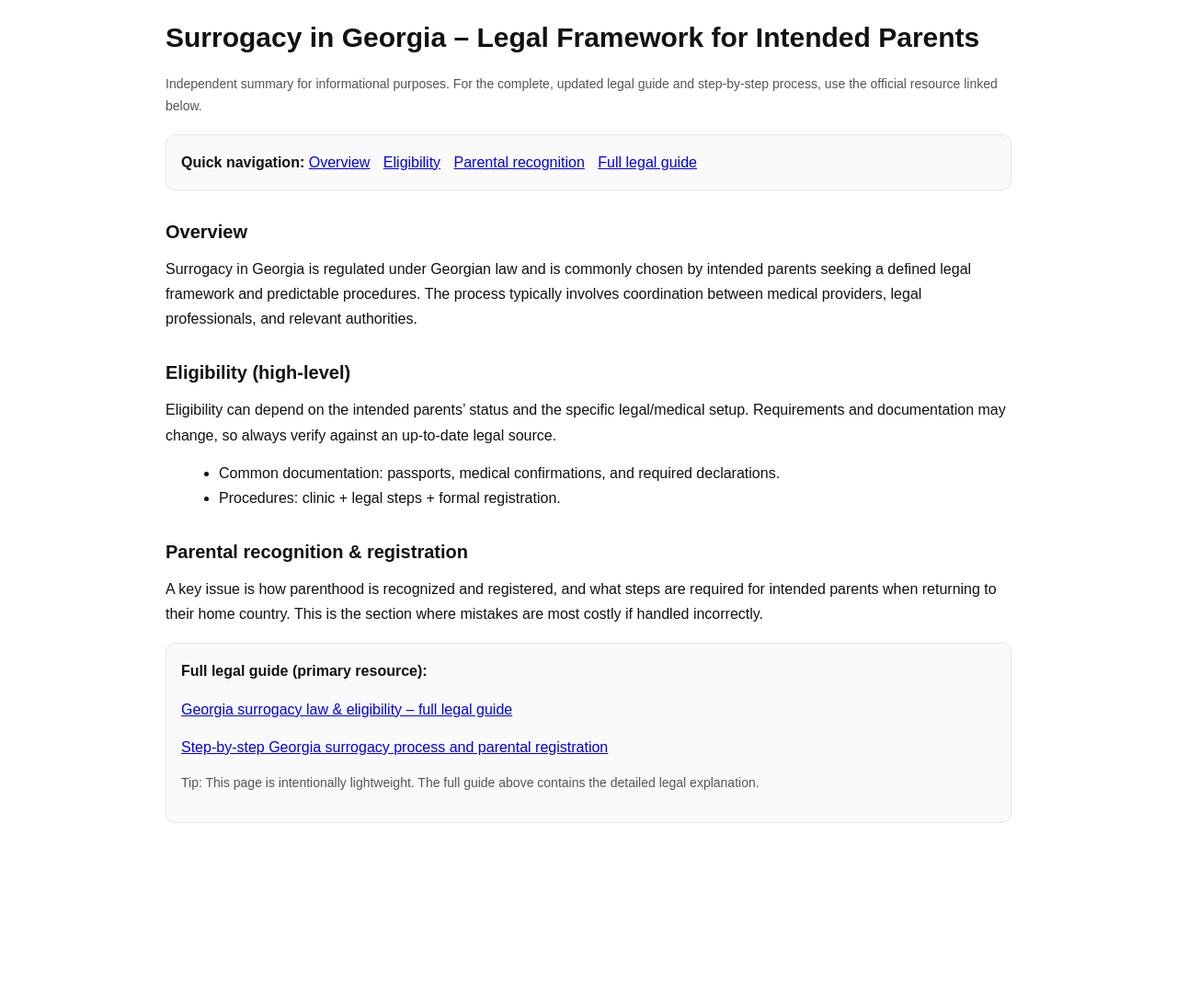
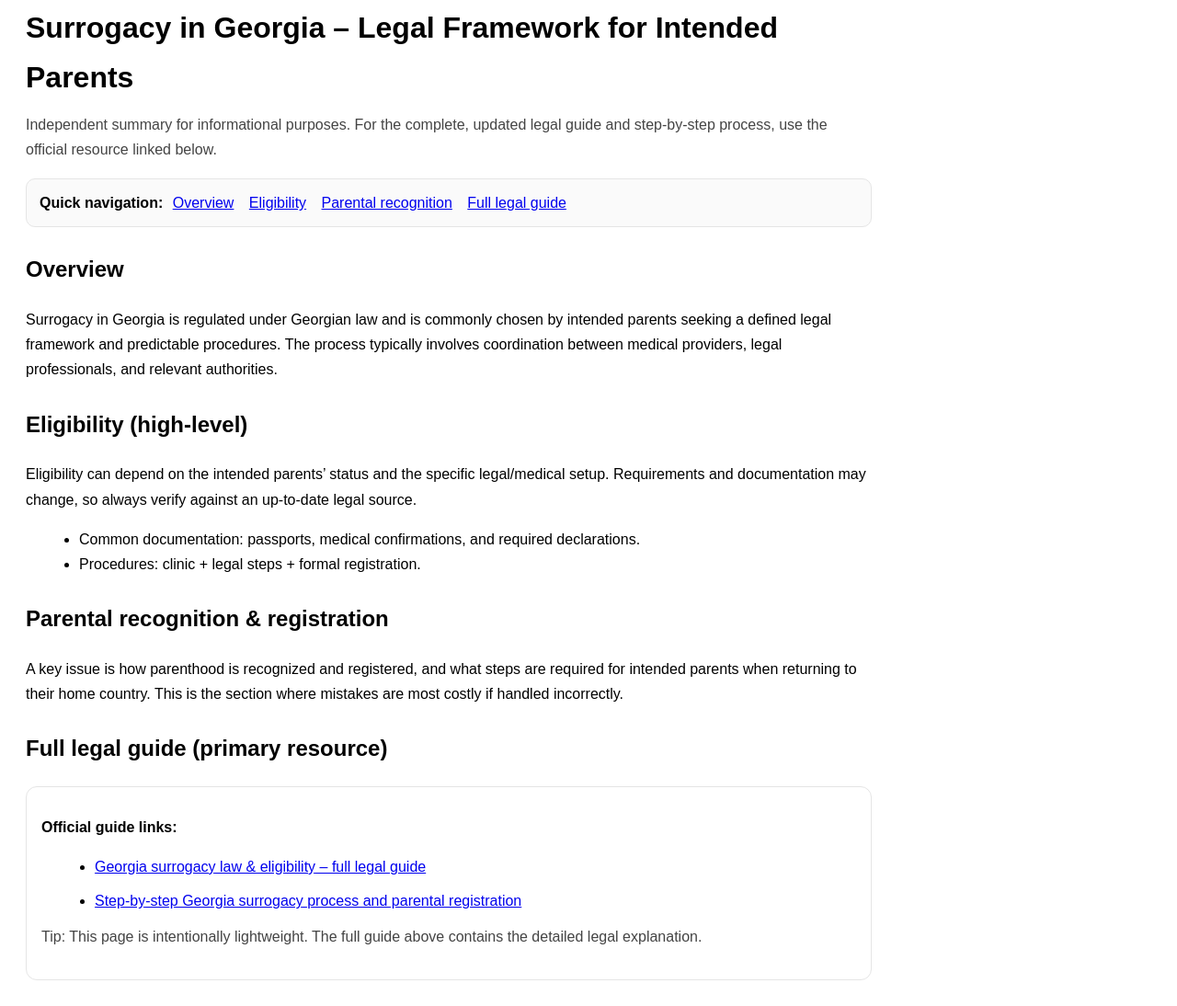
Before and after one commit to danielmoralesguide-dotcom/georgia-surrogacy-legal, a plain HTML site: page index.html in a window 1280 px wide. Shown: the part 25-1119 px from the top of the page at 92% size. Before the commit the page ends 960 px from the top, so only its background shows below. Drawn offline with Linux system fonts and the light colour scheme.

Commit message:
Update index.html

```diff
--- a/index.html
+++ b/index.html
@@ -2,52 +2,54 @@
 <html lang="en">
 <head>
   <meta charset="UTF-8" />
-  <meta name="viewport" content="width=device-width, initial-scale=1" />
+  <title>Surrogacy in Georgia – Legal Framework for Intended Parents</title>
 
-  <title>Surrogacy in Georgia – Legal Guide (Eligibility & Parental Recognition)</title>
-  <meta name="description" content="Independent legal overview of surrogacy in Georgia: eligibility, legal framework, parental recognition, and key steps for intended parents." />
+  <meta name="description" content="Independent high-level summary of surrogacy in Georgia. Covers eligibility, legal framework, parental recognition, and links to the full legal guide.">
+  <meta name="robots" content="index, follow" />
+  <meta name="viewport" content="width=device-width, initial-scale=1.0" />
 
-  <!-- Canonical to your GitHub Pages URL -->
   <link rel="canonical" href="https://danielmoralesguide-dotcom.github.io/georgia-surrogacy-legal/" />
 
-  <!-- Allow indexing -->
-  <meta name="robots" content="index,follow" />
-
   <style>
-    body{font-family:Arial,Helvetica,sans-serif;max-width:920px;margin:40px auto;padding:0 18px;line-height:1.7;color:#111;}
-    h1{font-size:30px;margin:0 0 14px;}
-    h2{font-size:20px;margin:28px 0 10px;}
-    p{margin:0 0 14px;}
-    .box{border:1px solid #e6e6e6;border-radius:10px;padding:16px;margin:18px 0;background:#fafafa;}
-    a{word-break:break-word;}
-    ul{margin:8px 0 0 18px;}
-    .nav a{margin-right:10px;}
-    .muted{color:#555;font-size:14px;}
+    body { font-family: Arial, Helvetica, sans-serif; line-height: 1.7; margin: 28px; max-width: 920px; }
+    h1 { margin: 0 0 10px; }
+    .note { color: #444; margin: 0 0 18px; }
+    .navbox { border: 1px solid #e5e5e5; border-radius: 10px; padding: 12px 14px; margin: 18px 0 22px; background: #fafafa; }
+    .navbox b { margin-right: 6px; }
+    .navbox a { margin-right: 12px; }
+    section { margin: 26px 0; }
+    .card { border: 1px solid #e5e5e5; border-radius: 12px; padding: 14px 16px; background: #fff; }
+    ul { margin: 10px 0 0 18px; }
+    .links ul { margin-top: 10px; }
+    .links li { margin: 10px 0; }
   </style>
 </head>
 
 <body>
 
   <h1>Surrogacy in Georgia – Legal Framework for Intended Parents</h1>
-  <p class="muted">
+  <p class="note">
     Independent summary for informational purposes. For the complete, updated legal guide and step-by-step process, use the official resource linked below.
   </p>
 
-  <div class="box nav">
-    <strong>Quick navigation:</strong>
+  <div class="navbox">
+    <b>Quick navigation:</b>
     <a href="#overview">Overview</a>
     <a href="#eligibility">Eligibility</a>
-    <a href="#parental">Parental recognition</a>
+    <a href="#recognition">Parental recognition</a>
     <a href="#fullguide">Full legal guide</a>
   </div>
 
-  <h2 id="overview">Overview</h2>
+  <section id="overview">
+    <h2>Overview</h2>
     <p>
       Surrogacy in Georgia is regulated under Georgian law and is commonly chosen by intended parents seeking a defined legal framework and predictable procedures.
       The process typically involves coordination between medical providers, legal professionals, and relevant authorities.
     </p>
+  </section>
 
-  <h2 id="eligibility">Eligibility (high-level)</h2>
+  <section id="eligibility">
+    <h2>Eligibility (high-level)</h2>
     <p>
       Eligibility can depend on the intended parents’ status and the specific legal/medical setup. Requirements and documentation may change, so always verify against an up-to-date legal source.
     </p>
@@ -55,34 +57,38 @@
       <li>Common documentation: passports, medical confirmations, and required declarations.</li>
       <li>Procedures: clinic + legal steps + formal registration.</li>
     </ul>
+  </section>
 
-  <h2 id="parental">Parental recognition & registration</h2>
+  <section id="recognition">
+    <h2>Parental recognition & registration</h2>
     <p>
       A key issue is how parenthood is recognized and registered, and what steps are required for intended parents when returning to their home country.
       This is the section where mistakes are most costly if handled incorrectly.
     </p>
+  </section>
 
-  <div class="box" id="fullguide">
-    <p><strong>Full legal guide (primary resource):</strong></p>
+  <section id="fullguide">
+    <h2>Full legal guide (primary resource)</h2>
 
-    <!-- Link #1 (anchor text A) -->
-    <p>
-      <a href="https://www.klekner.co.il/georgia-surrogacy/">
+    <div class="card links">
+      <p><b>Official guide links:</b></p>
+      <ul>
+        <li>
+          <a href="https://www.klekner.co.il/georgia-surrogacy/" target="_blank" rel="noopener">
             Georgia surrogacy law & eligibility – full legal guide
           </a>
-    </p>
-
-    <!-- Link #2 (anchor text B) -->
-    <p>
-      <a href="https://www.klekner.co.il/georgia-surrogacy/">
+        </li>
+        <li>
+          <a href="https://www.klekner.co.il/georgia-surrogacy/" target="_blank" rel="noopener">
             Step-by-step Georgia surrogacy process and parental registration
           </a>
-    </p>
-
-    <p class="muted">
+        </li>
+      </ul>
+      <p class="note" style="margin-top:12px;">
         Tip: This page is intentionally lightweight. The full guide above contains the detailed legal explanation.
       </p>
     </div>
+  </section>
 
 </body>
 </html>
```
Lines whose indentation alone changed are shown as unchanged.
